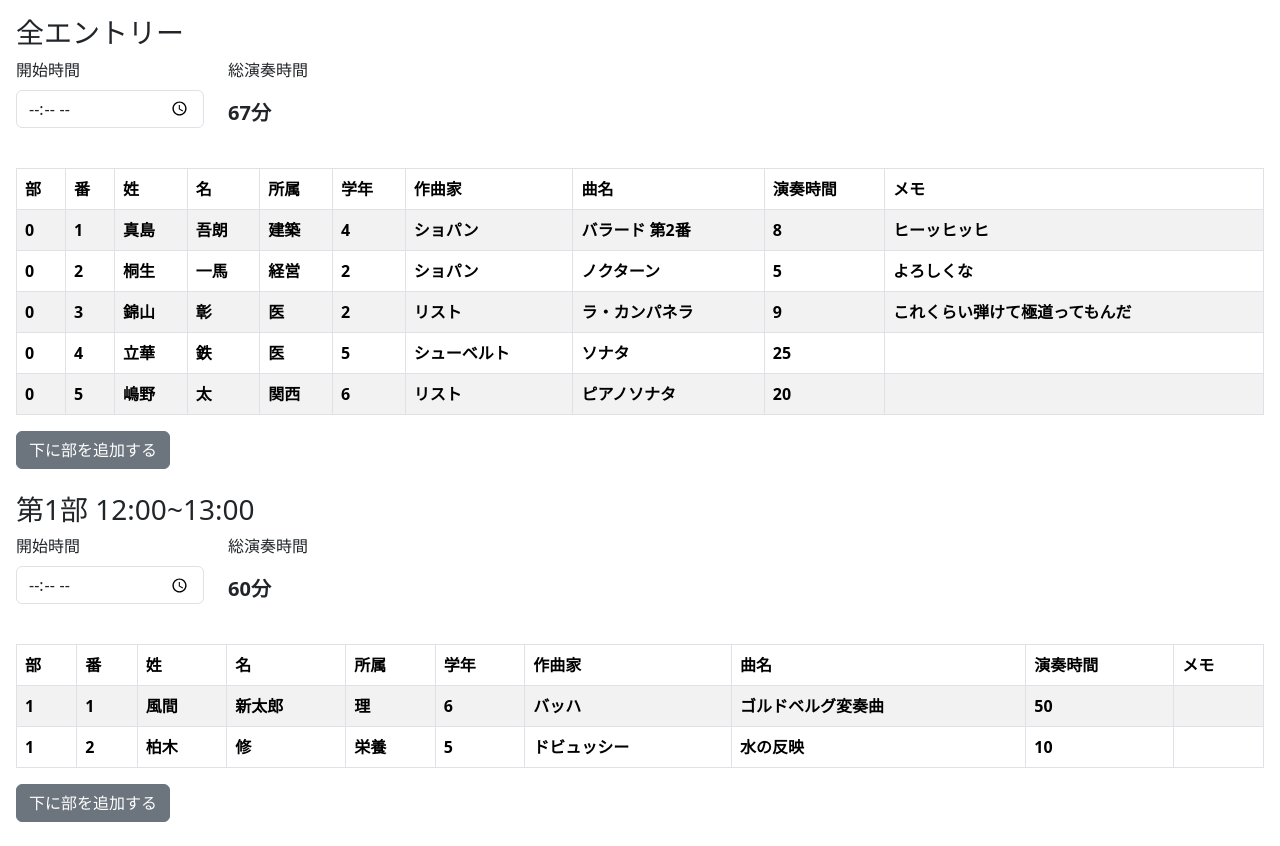
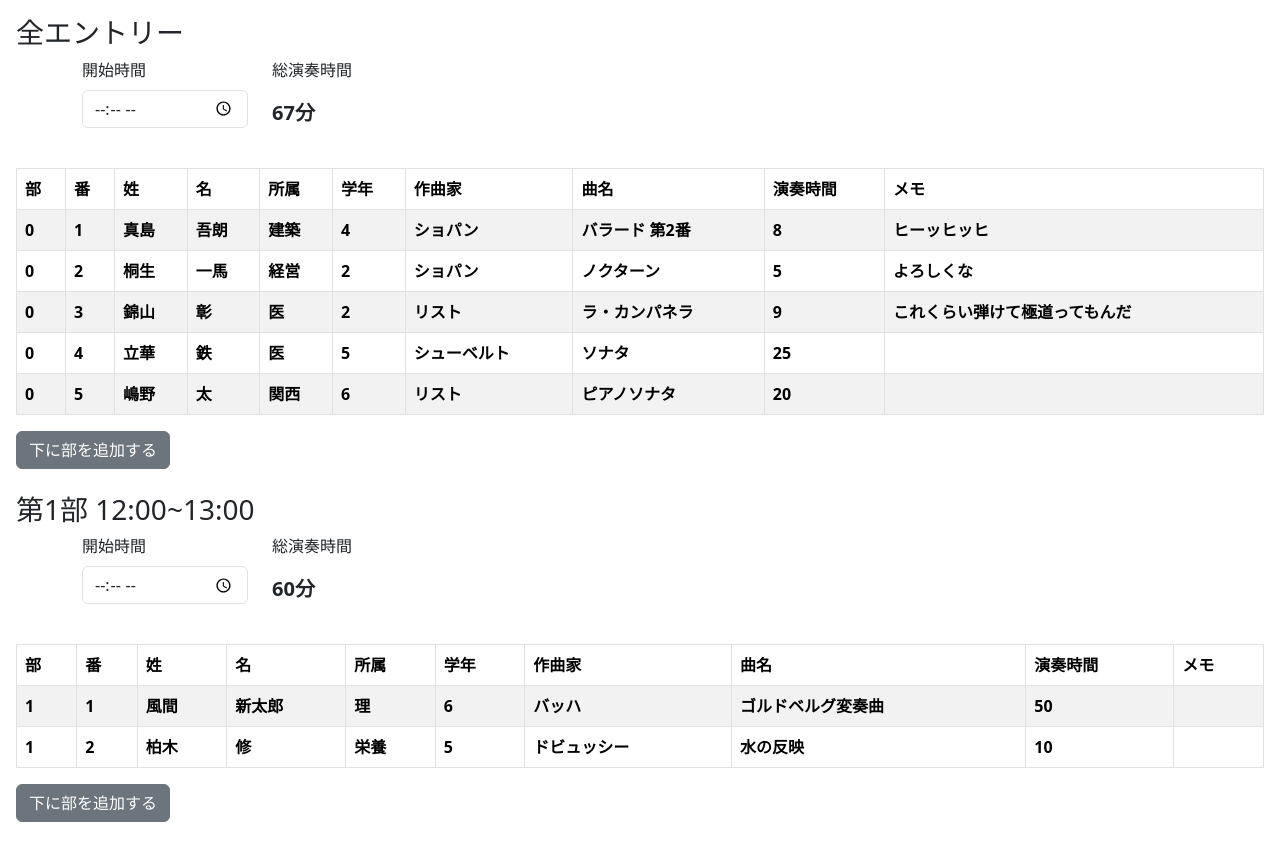
Before and after one commit to ritto153/PianoProgramEditor, a React (Create React App) app: page / in a window 1280 px wide. Built offline with nearby package versions, Linux system fonts and the light colour scheme.

Commit message:
Warning解消

```diff
--- a/src/components/EntryTableTitle.tsx
+++ b/src/components/EntryTableTitle.tsx
@@ -1,4 +1,6 @@
-import { Row, Col } from "react-bootstrap";
+import Container from 'react-bootstrap/Container';
+import Row from "react-bootstrap/Row";
+import Col from 'react-bootstrap/Col';
 import { useEntries } from "../EntryProvider";
 import StartingTimeInputForm from "./StartingTimeInputForm";
 import styled from "styled-components";
@@ -49,6 +51,7 @@
   return (
     <Wrapper>
       <h3>{part.partNum === 0 ? "全エントリー" : `第${part.partNum}部`} {sheduleString}</h3>
+      <Container>
         <Row>
           <Col md={2}>
             <StartingTimeInputForm/>
@@ -58,6 +61,7 @@
             <BoldP>{totalPlayTime}分</BoldP>
           </Col>
         </Row>
+      </Container>
     </Wrapper>
   );
 }
--- a/src/components/StartingTimeInputForm.tsx
+++ b/src/components/StartingTimeInputForm.tsx
@@ -1,4 +1,4 @@
-import { Form } from "react-bootstrap";
+import Form from "react-bootstrap/Form";
 
 export default function StartingTimeInputForm() {
   return (
```
Lines whose indentation alone changed are shown as unchanged.
